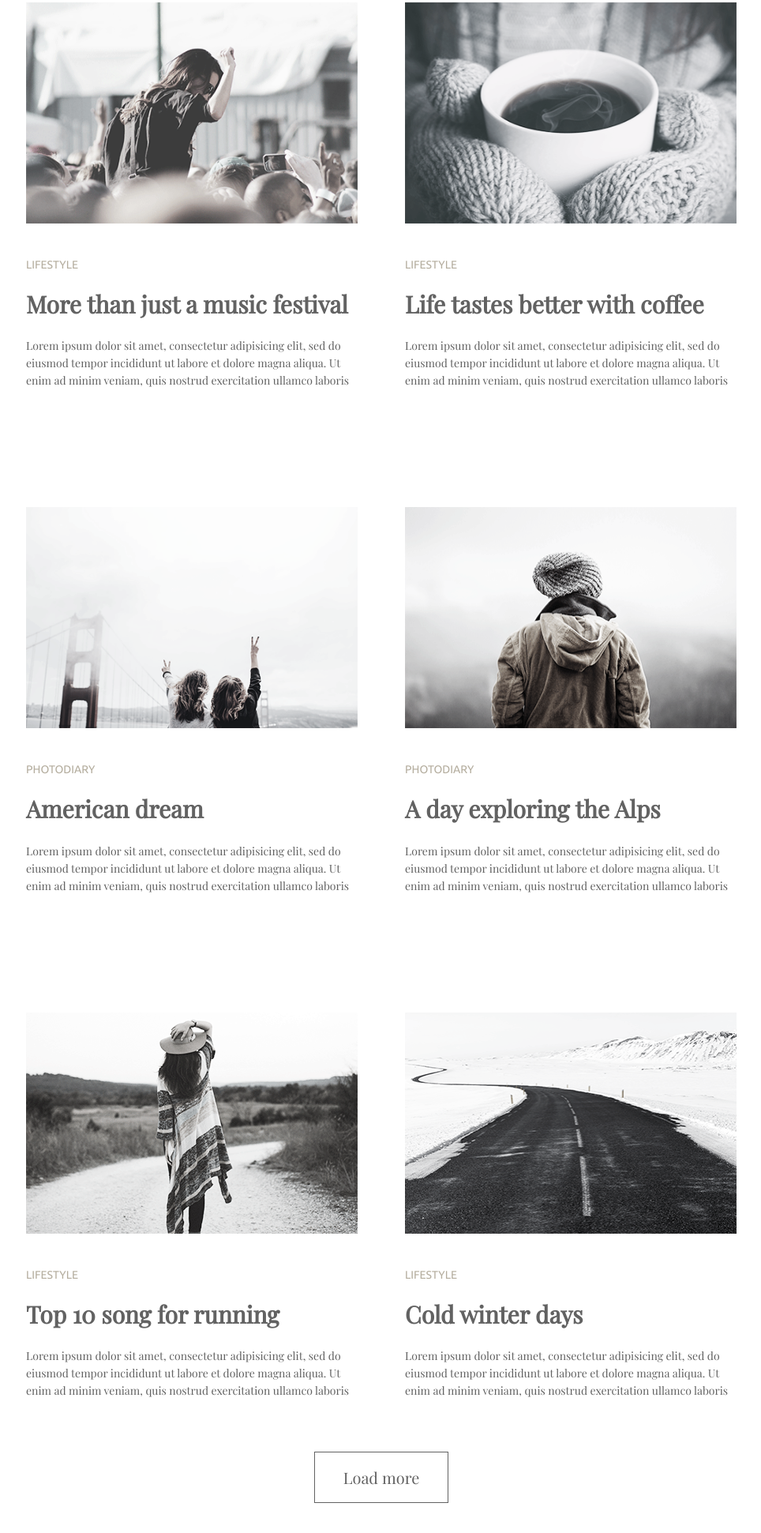
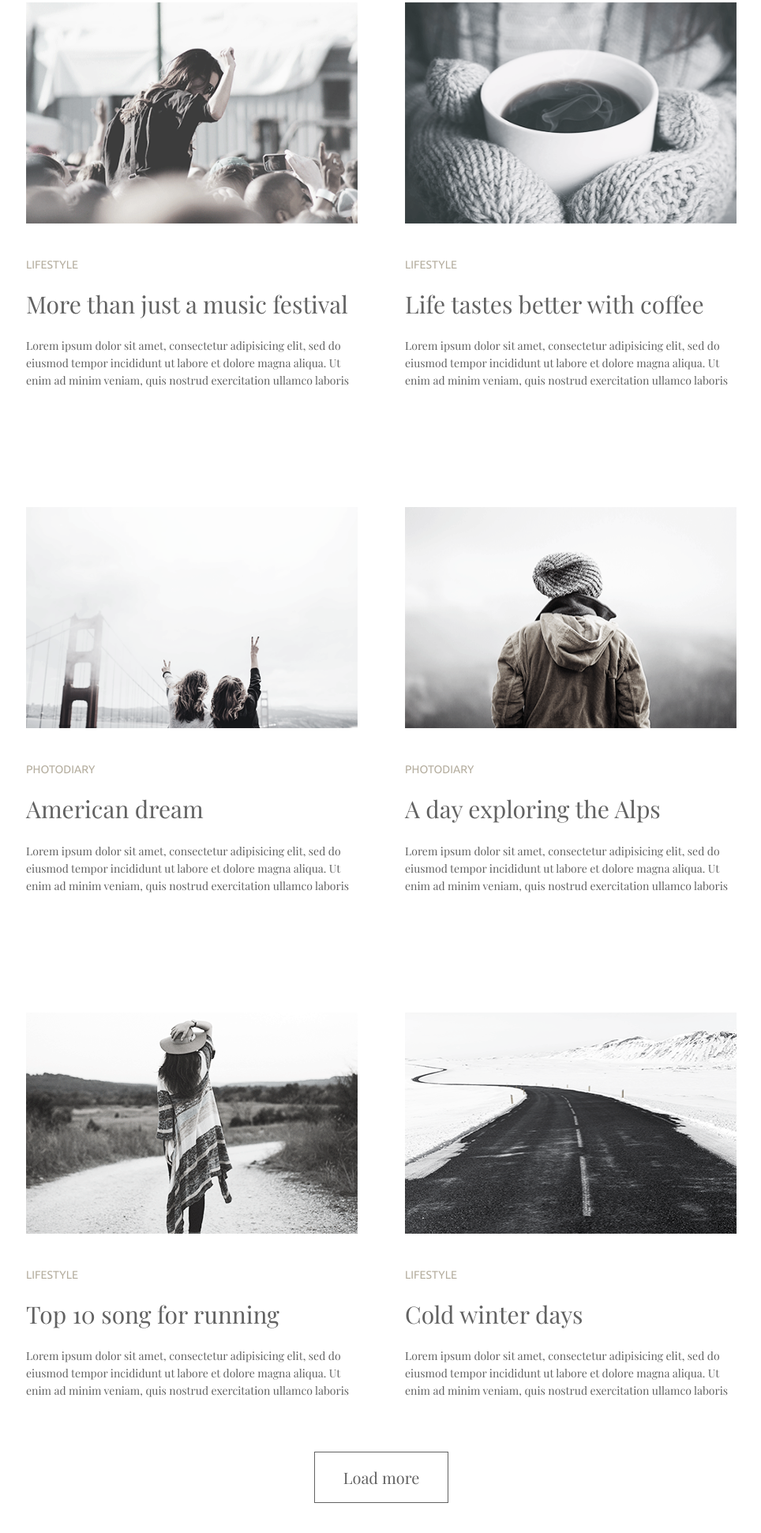
Before and after one commit to alexandroid1/goit-fe-course-1, a plain HTML site: page hw-03/index.html in a window 1280 px wide. Shown: the part 197-2138 px from the top of the page at 79% size, without its empty margins (157-1121 px from the left). Drawn offline with nearby package versions, Linux system fonts and the light colour scheme.

Commit message:
3 and 4 homeworks

```diff
--- a/hw-03/css/style.css
+++ b/hw-03/css/style.css
@@ -8,9 +8,14 @@ html {
     box-sizing: inherit;
 }
 
-body {
-    font-family: "Playfair Display", "Arial", sans-serif;
-    font-size: 14px;
+
+ul {
+    list-style: none;
+    margin: 0;
+    padding: 0;
+}
+
+.wrapper {
     background-color: #fff;
     margin: 0 auto;
     text-align: center;
@@ -18,10 +23,6 @@ body {
 
 /*MENU*/
 
-ul {
-    list-style: none;
-   /* font-size: 0px;   */
-}
 
 .menu {
     margin: 0 auto;
@@ -43,6 +44,8 @@ ul {
 }
 
 .menu_item a {
+    font-family: 'Playfair Display', serif;
+    font-size: 14px;
     display: block;
     text-decoration: none;
     text-transform: uppercase;
@@ -52,18 +55,18 @@ ul {
 
 /*CONTENT*/
 
-.content_wrapper {
+.content {
     width: 900px;
     margin: 0 auto;
     font-size: 0px;
     text-align: left;
 }
 
-.content_wrapper ul li a {
+.list_item a {
     text-decoration: none;
 }
 
-.content ul{
+.list{
     padding: 0;
 }
 
@@ -76,16 +79,19 @@ ul {
 
 .content h2 {
     font-size: 30px;
+    font-family: 'Playfair Display', serif;
+    font-weight: 200;
     color: #626262;
 }
 
 .text {
+    font-family: 'Playfair Display', serif;
     font-size: 14px;
     line-height: 22px;
     color: #626262;
 }
 
-.content li {
+.list_item {
     width: 420px;
     display: inline-block;
     margin-right: 60px;
@@ -93,7 +99,7 @@ ul {
     vertical-align: top;
 }
 
-.content li:nth-child(2n) {
+.list_item:nth-child(2n) {
     margin-right: 0;
 }
 
@@ -110,11 +116,14 @@ ul {
 /*BUTTON*/
 
 button {
+    font-family: 'Playfair Display', serif;
     font-size: 20px;
     color: #626262;
     background-color: #fff;
     border: 1px solid #626262;
     padding: 20px 36px;
-    margin-bottom: 70px;
+    display: block;
     cursor: pointer;
+    outline: none;
+    margin: 0 auto 70px auto;
 }
--- a/hw-03/index.html
+++ b/hw-03/index.html
@@ -11,6 +11,7 @@
     <title>Document</title>
 </head>
 <body>
+    <div class="wrapper">
         <nav>
             <ul class="menu">
                 <li class="menu_item"><a href="#">lifestyle</a></li>
@@ -20,10 +21,9 @@
             </ul>
         </nav>
 
-        <div class="content_wrapper">
             <section class="content">
-                   <ul>
-                       <li>
+                   <ul class="list">
+                       <li class="list_item">
                            <a href="#">
                                 <img src="img/1.png">
                                 <p class="lifestyle">Lifestyle</p>
@@ -34,7 +34,8 @@
                                 </p>
                             </a>
                        </li>
-                       <li>
+
+                       <li class="list_item">
                             <a href="#">
                                 <img src="img/2.png">
                                 <p class="lifestyle">Lifestyle</p>
@@ -45,7 +46,8 @@
                                 </p>
                             </a>
                        </li>
-                       <li>
+
+                       <li class="list_item">
                             <a href="#">
                                 <img src="img/3.png">
                                 <p class="lifestyle">photodiary</p>
@@ -56,7 +58,8 @@
                                 </p>
                             </a>
                        </li>
-                       <li>
+
+                       <li class="list_item">
                             <a href="#">
                                 <img src="img/4.png">
                                 <p class="lifestyle">photodiary</p>
@@ -67,7 +70,8 @@
                                 </p>
                             </a>
                        </li>
-                       <li>
+
+                       <li class="list_item">
                             <a href="#">
                                 <img src="img/5.png">
                                 <p class="lifestyle">Lifestyle</p>
@@ -78,7 +82,8 @@
                                 </p>
                             </a>
                        </li>
-                       <li>
+
+                       <li class="list_item">
                             <a href="#">
                                 <img src="img/6.png">
                                 <p class="lifestyle">Lifestyle</p>
@@ -91,7 +96,7 @@
                        </li>
                    </ul>
             </section>
-        </div>
+</div>
        <button type="button">Load more</button>
 </body>
 </html>
--- a/hw-04/css/style.css
+++ b/hw-04/css/style.css
@@ -47,14 +47,15 @@ img {
 .logo {
     font-size: 30px;
     font-family: 'Roboto', sans-serif;
+    font-weight: 300;
     text-transform: uppercase;
-    color: #515151;
+    color: #555252;
     display: inline-block;
 }
 
 .logo::first-letter {
     color: #4ec6ab;
-    font-weight: 800;
+    font-weight: bold;
 }
 
 nav {
```
Also changed, not shown: hw-04/index.html (indentation only).
